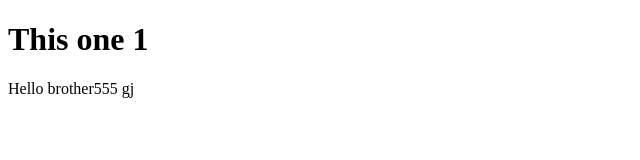
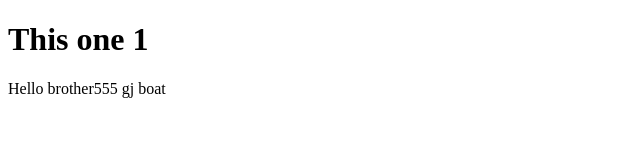
Before and after one commit to DSum001/SE-Lab3-B6512521, a plain HTML site: page index.html in a window 1280 px wide. Shown: the full height of the page, 0-640 px from the left. Drawn offline with Linux system fonts and the light colour scheme.

Commit message:
helo - close #3

```diff
--- a/index.html
+++ b/index.html
@@ -7,6 +7,6 @@
 </head>
 <body>
     <h1>This one 1</h1>
-    <p>Hello brother555 gj</p>
+    <p>Hello brother555 gj boat</p>
 </body>
 </html>
```
